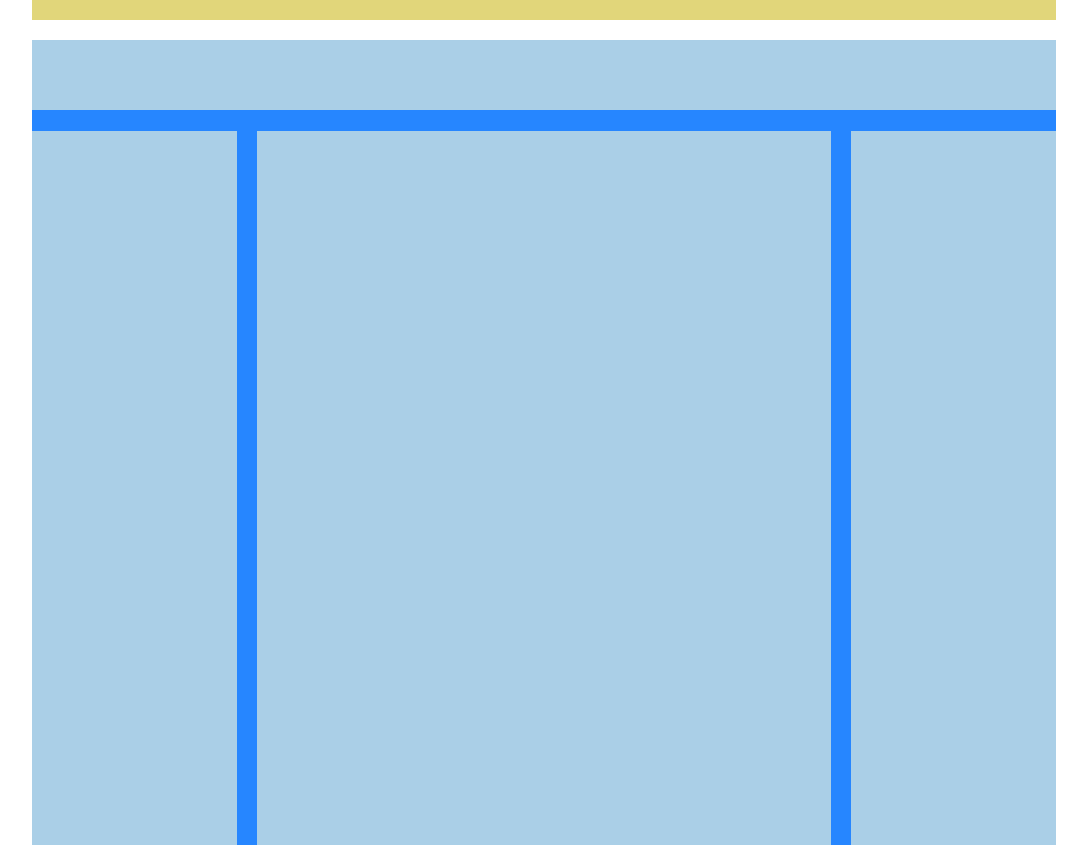
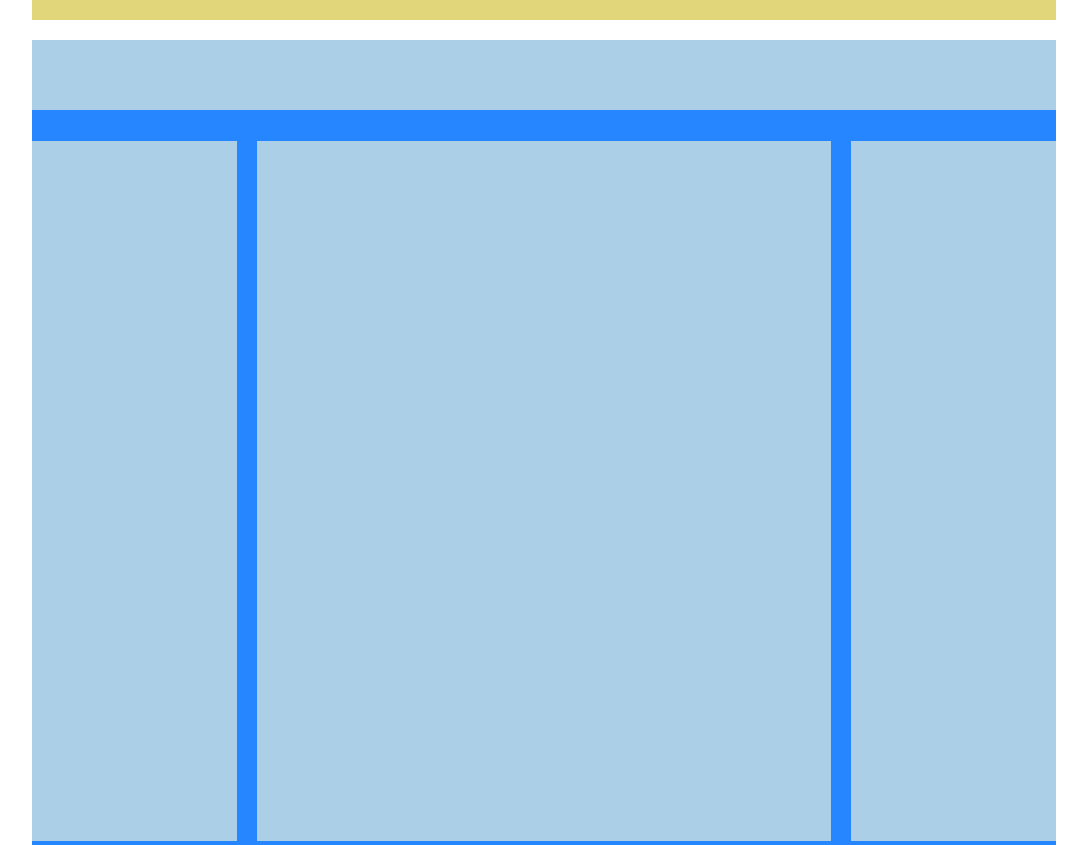
Before and after one commit to AlbertoCiuf/htmlcss-struttura-wp, a plain HTML site: page index.html in a window 1280 px wide. Shown: the part 420-1265 px from the top of the page, without its empty margins (96-1183 px from the left). Drawn offline with Linux system fonts and the light colour scheme.

Commit message:
fix margin main-content

```diff
--- a/css/style.css
+++ b/css/style.css
@@ -42,6 +42,7 @@ aside, section {
 .main-content .main-elements {
   background-color: #AACFE7;
   margin-top: 2%;
+  margin-bottom: 1%;
 }
 
 .top-text {
@@ -50,18 +51,18 @@ aside, section {
 
 /* Altezza minima volutamente ripetuta nelle tre classi poiché provvisoria */
 .left-bar {
-  min-height: 85%;
+  min-height: 700px;
   width: 20%;
 }
 
 .main-section {
-  min-height: 85%;
+  min-height: 700px;
   width: 56%;
   margin: 0 2%;
 }
 
 .right-bar {
-  min-height: 85%;
+  min-height: 700px;
   width: 20%;
 }
 
```
Also changed, not shown: index.html (line endings or trailing spaces).
